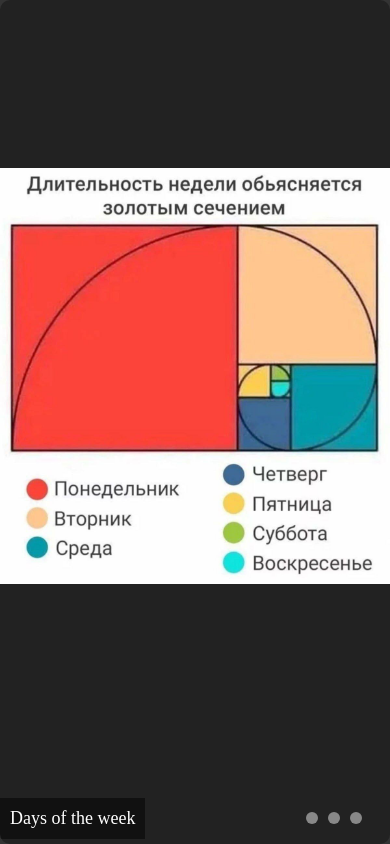
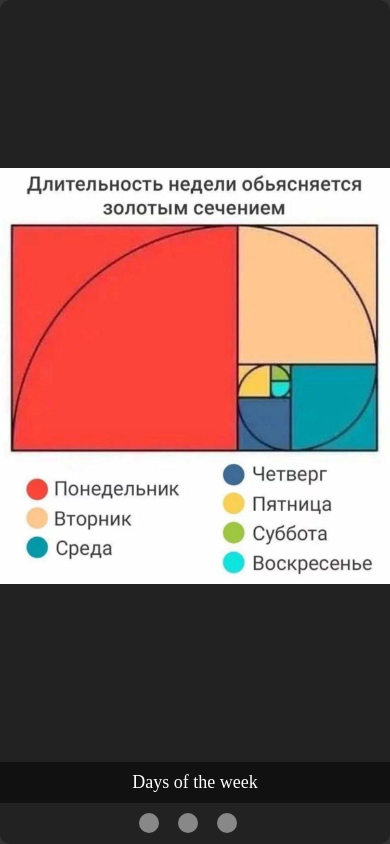
Before and after one commit to lady-viktoria/cssMemeSlider, a plain HTML site: page index.html in a window 390 px wide. Drawn offline with Linux system fonts and the light colour scheme.

Commit message:
feat: slider_responsive (Mon, Sep 16, 2024 12:35:16 AM)

```diff
--- a/style.css
+++ b/style.css
@@ -23,6 +23,7 @@ body {
 }
 
 .slides {
+  margin-bottom: 40px;
   display: flex;
   transition: transform 0.5s ease;
   height: 85%;
@@ -44,10 +45,8 @@ body {
   background-image: url(src/img/photo_2024-08-04_17-59-55.jpg);
 }
 .captions {
-  position: absolute;
-  bottom: 5px;
-  left: 0;
-  text-align: center;
+  display: inline-block;
+  text-align: left;
 }
 
 .caption {
@@ -93,18 +92,15 @@ input[type='radio'] {
 
 /* Навигационные точки */
 .navigation {
-  position: absolute;
-  bottom: 20px;
-  right: 0;
-  transform: translateX(-50%);
-  display: flex;
-  gap: 10px;
+  float: right;
+  text-align: right;
 }
 
 .nav-dot {
   display: inline-block;
-  width: 12px;
-  height: 12px;
+  margin-right: 15px;
+  width: 20px;
+  height: 20px;
   background-color: #888;
   border-radius: 50%;
   cursor: pointer;
@@ -113,3 +109,16 @@ input[type='radio'] {
 input[type='radio']:checked + .nav-dot {
   background-color: #fff;
 }
+@media (max-width: 600px) {
+  .slider {
+    display: flex;
+    flex-direction: column;
+  }
+  .captions {
+    text-align: center;
+  }
+  .navigation {
+    margin-top: 10px;
+    text-align: center;
+  }
+}
```
